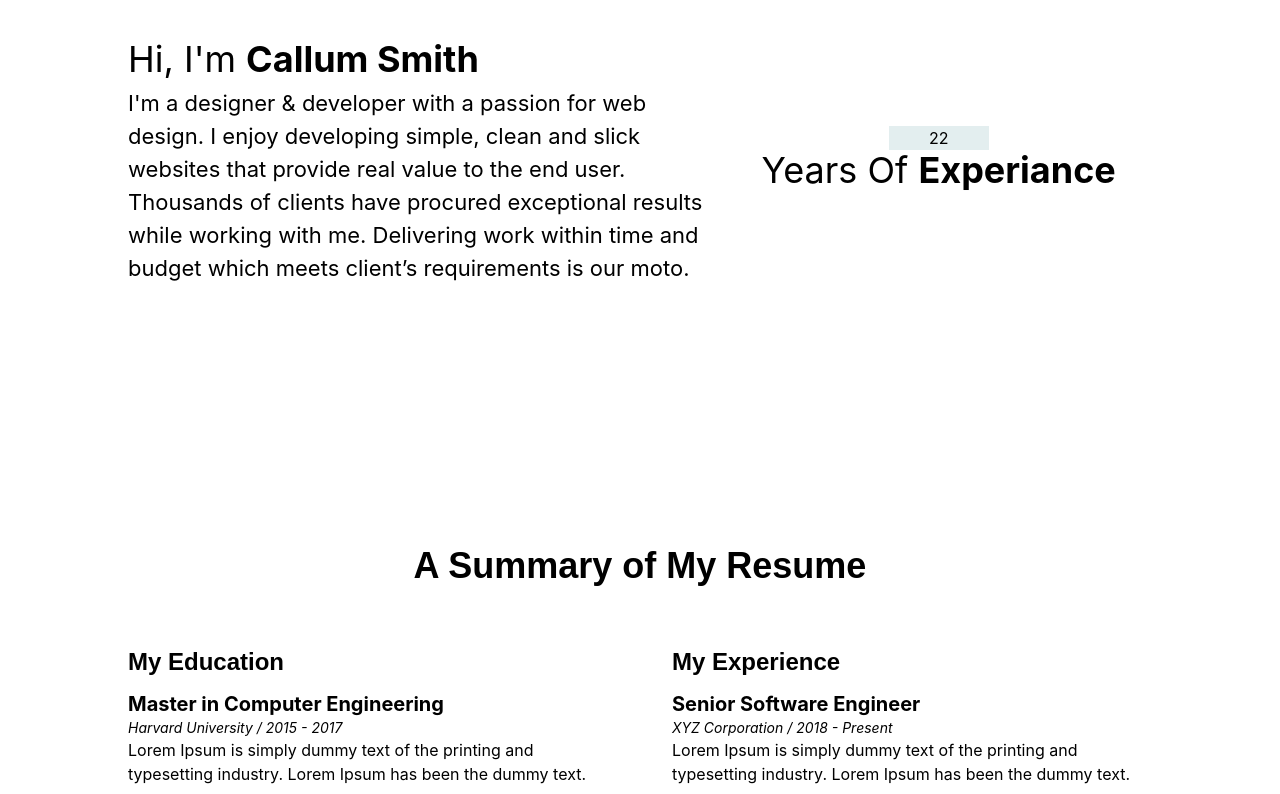
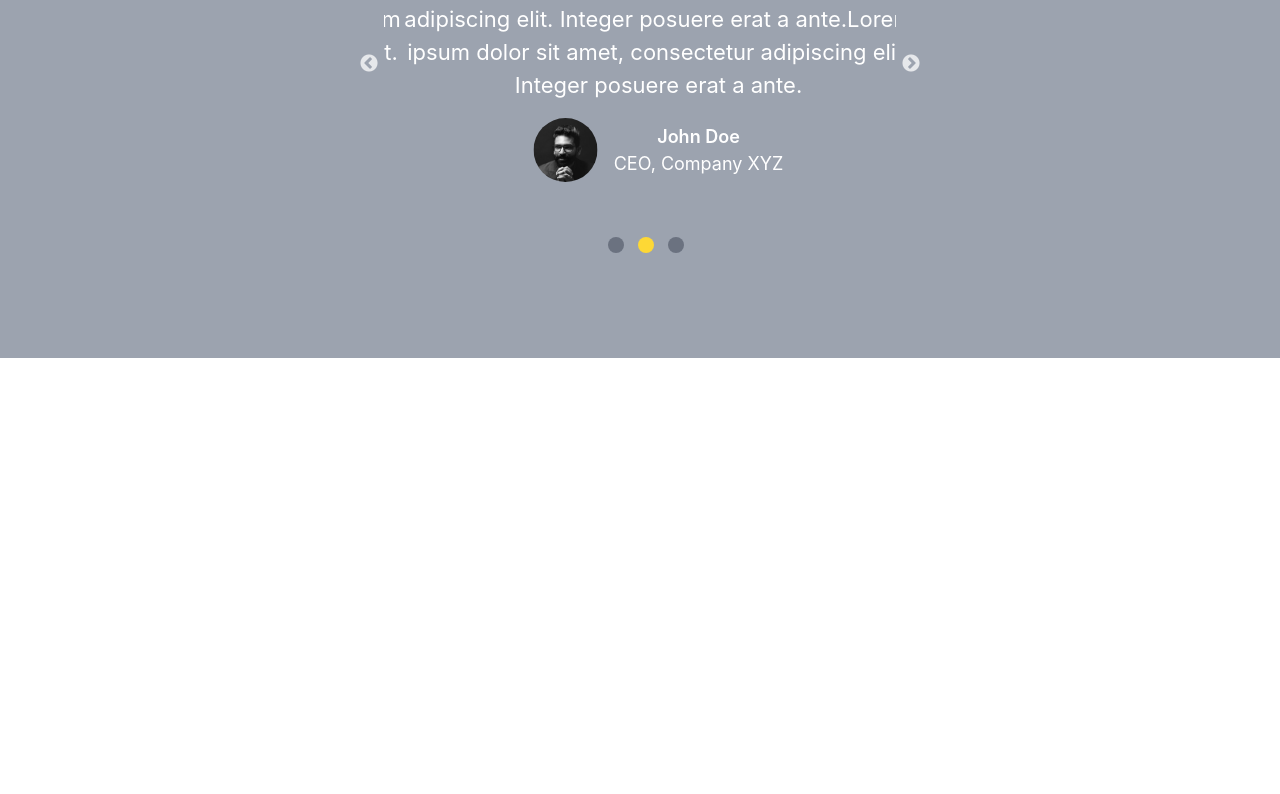
Before and after one commit to saad-shaikh01/boss-portfolio, a React (Create React App) app: page / in a window 1280 px wide. Shown: the part 286-1080 px from the top of the page. After the commit the page ends 800 px from the top, so only its background shows below. Built offline with nearby package versions, Linux system fonts and the light colour scheme.

Commit message:
updated code

```diff
--- a/package.json
+++ b/package.json
@@ -15,6 +15,8 @@
     "react": "^18.2.0",
     "react-dom": "^18.2.0",
     "react-scripts": "5.0.1",
+    "react-slick": "^0.29.0",
+    "slick-carousel": "^1.8.1",
     "tailwindcss": "^3.4.0",
     "web-vitals": "^2.1.4"
   },
--- a/src/App.js
+++ b/src/App.js
@@ -3,13 +3,15 @@ import Hero from '../src/containers/Hero';
 import Service from './containers/Service';
 import About from './containers/About'
 import Resume from './containers/Resume';
+import TestimonialSlider from './containers/TestimonialSlider';
 function App() {
   return (
     <div>
       {/* <Hero/> */}
-      <About/>
+      {/* <About/> */}
       {/* <Service/> */}
-      <Resume />
+      {/* <Resume /> */}
+      <TestimonialSlider />
     </div>
   );
 }
--- a/src/components/Text.jsx
+++ b/src/components/Text.jsx
@@ -12,7 +12,7 @@ export function PrimaryHeading(props) {
 export function SubHeading(props) {
   return (
     <div
-      className={`text-[16px] md:text-[18px] lg:text-[24px] leading-[1] font-space-grotesk font-bold mb-4 ${props.style}`}
+      className={`text-[16px] sm:text-[20px] md:text-[20px] lg:text-[24px] leading-[1] font-space-grotesk font-bold mb-4 ${props.style}`}
     >
       {props.title}
     </div>
@@ -38,7 +38,7 @@ export function PrimaryText(props) {
 export function SecondaryText(props) {
   return (
     <div
-      className={`text-[22px] ${props.style}`}
+      className={` md:text-[20px] lg:text-[22px] ${props.style}`}
     >
       {props.title}
     </div>
--- a/src/containers/Resume.jsx
+++ b/src/containers/Resume.jsx
@@ -1,52 +1,57 @@
-import React from 'react';
-import { PrimaryHeading, SubHeading } from '../components/Text';
+import React from "react";
+import {
+  PrimaryHeading,
+  PrimaryText,
+  SecondaryText,
+  SubHeading,
+} from "../components/Text";
 
 const educationData = [
   {
-    title: 'Master in Computer Engineering',
-    institution: 'Harvard University',
-    duration: '2015 - 2017',
+    title: "Master in Computer Engineering",
+    institution: "Harvard University",
+    duration: "2015 - 2017",
     description:
-      'Lorem Ipsum is simply dummy text of the printing and typesetting industry. Lorem Ipsum has been the dummy text.',
+      "Lorem Ipsum is simply dummy text of the printing and typesetting industry. Lorem Ipsum has been the dummy text.",
   },
   {
-    title: 'Master in Computer Engineering',
-    institution: 'Harvard University',
-    duration: '2015 - 2017',
+    title: "Master in Computer Engineering",
+    institution: "Harvard University",
+    duration: "2015 - 2017",
     description:
-      'Lorem Ipsum is simply dummy text of the printing and typesetting industry. Lorem Ipsum has been the dummy text.',
+      "Lorem Ipsum is simply dummy text of the printing and typesetting industry. Lorem Ipsum has been the dummy text.",
   },
   {
-    title: 'Master in Computer Engineering',
-    institution: 'Harvard University',
-    duration: '2015 - 2017',
+    title: "Master in Computer Engineering",
+    institution: "Harvard University",
+    duration: "2015 - 2017",
     description:
-      'Lorem Ipsum is simply dummy text of the printing and typesetting industry. Lorem Ipsum has been the dummy text.',
+      "Lorem Ipsum is simply dummy text of the printing and typesetting industry. Lorem Ipsum has been the dummy text.",
   },
   // Add more education entries as needed
 ];
 
 const experienceData = [
   {
-    title: 'Senior Software Engineer',
-    company: 'XYZ Corporation',
-    duration: '2018 - Present',
+    title: "Senior Software Engineer",
+    company: "XYZ Corporation",
+    duration: "2018 - Present",
     description:
-      'Lorem Ipsum is simply dummy text of the printing and typesetting industry. Lorem Ipsum has been the dummy text.',
+      "Lorem Ipsum is simply dummy text of the printing and typesetting industry. Lorem Ipsum has been the dummy text.",
   },
   {
-    title: 'Senior Software Engineer',
-    company: 'XYZ Corporation',
-    duration: '2018 - Present',
+    title: "Senior Software Engineer",
+    company: "XYZ Corporation",
+    duration: "2018 - Present",
     description:
-      'Lorem Ipsum is simply dummy text of the printing and typesetting industry. Lorem Ipsum has been the dummy text.',
+      "Lorem Ipsum is simply dummy text of the printing and typesetting industry. Lorem Ipsum has been the dummy text.",
   },
   {
-    title: 'Senior Software Engineer',
-    company: 'XYZ Corporation',
-    duration: '2018 - Present',
+    title: "Senior Software Engineer",
+    company: "XYZ Corporation",
+    duration: "2018 - Present",
     description:
-      'Lorem Ipsum is simply dummy text of the printing and typesetting industry. Lorem Ipsum has been the dummy text.',
+      "Lorem Ipsum is simply dummy text of the printing and typesetting industry. Lorem Ipsum has been the dummy text.",
   },
   // Add more experience entries as needed
 ];
@@ -54,37 +59,53 @@ const experienceData = [
 const Resume = () => {
   return (
     <div className="container mx-auto py-8">
-        <PrimaryHeading title={"A Summary of My Resume"} style={'w-full text-center mb-8 mt-8'} />
-            {/* <h2 className="text-3xl font-bold mb-4">A Summary of My Resume</h2> */}
+      <PrimaryHeading
+        title={"A Summary of My Resume"}
+        style={"w-full text-center mb-8 mt-8"}
+      />
       <div className="flex flex-col md:flex-row mt-2rem lg:mt-[4rem]">
         <div className="md:w-1/2 pr-8">
           <div>
-            <div className="mb-8">
-                <SubHeading title={"My Education"} />
-              {/* <h3 className="text-lg font-bold mb-2">My Education</h3> */}
+            <div className="mb-8 ">
+              <SubHeading style={"lg:text-[28px]"} title={"My Education"} />
+              <div className="border-s ps-4 mt-8 border-dark-primary">
                 {educationData.map((education, index) => (
-                <div key={index} className="mb-4">
-                  <h4 className="text-xl font-bold">{education.title}</h4>
-                  <p className="text-sm italic">{education.institution} / {education.duration}</p>
-                  <p>{education.description}</p>
+                  <div key={index} className="mb-4 border-b pb-6 ">
+                    <SecondaryText
+                      title={education.title}
+                      style={"font-semibold"}
+                    />
+                    <SecondaryText
+                      style={"md:text-[16px] text-[15px]"}
+                      title={`${education.institution} / ${education.duration}`}
+                    />
+                    <PrimaryText title={education.description} />
                   </div>
                 ))}
               </div>
             </div>
           </div>
-        <div className="md:w-1/2 pl-8">
+        </div>
+        <div className="md:w-1/2  md:pl-4 lg:pl-8">
           <div>
             <div className="mb-8">
-            <SubHeading title={"My Experience"} />
+              <SubHeading style={"lg:text-[28px]"} title={"My Experience"} />
 
-              {/* <h3 className="text-lg font-bold mb-2">My Experience</h3> */}
+              <div className="border-l ps-4 mt-8 border-dark-primary">
                 {experienceData.map((experience, index) => (
-                <div key={index} className="mb-4">
-                  <h4 className="text-xl font-bold">{experience.title}</h4>
-                  <p className="text-sm italic">{experience.company} / {experience.duration}</p>
-                  <p>{experience.description}</p>
+                  <div key={index} className="mb-4 border-b pb-6">
+                    <SecondaryText
+                      title={experience.title}
+                      style={"font-semibold"}
+                    />
+                    <SecondaryText
+                      style={"md:text-[16px] text-[15px]"}
+                      title={`${experience.institution} / ${experience.duration}`}
+                    />
+                    <PrimaryText title={experience.description} />
                   </div>
                 ))}
+              </div>
             </div>
           </div>
         </div>
--- /dev/null
+++ b/src/containers/TestimonialSlider.jsx
@@ -0,0 +1,96 @@
+import React from "react";
+import Slider from "react-slick";
+import "slick-carousel/slick/slick.css";
+import "slick-carousel/slick/slick-theme.css";
+import { PrimaryHeading, PrimaryText, SecondaryText } from "../components/Text";
+
+const testimonialData = [
+  {
+    content:
+      "Lorem ipsum dolor sit amet, consectetur adipiscing elit. Integer posuere erat a ante.Lorem ipsum dolor sit amet, consectetur adipiscing elit. Integer posuere erat a ante.",
+    clientName: "John Doe",
+    designation: "CEO, Company XYZ",
+    image: `${require("../assets/images/profile2.jpg")}`, // Replace with image URL or path
+  },
+  {
+    content:
+      "Lorem ipsum dolor sit amet, consectetur adipiscing elit. Integer posuere erat a ante.Lorem ipsum dolor sit amet, consectetur adipiscing elit. Integer posuere erat a ante.",
+    clientName: "John Doe",
+    designation: "CEO, Company XYZ",
+    image: `${require("../assets/images/profile2.jpg")}`, // Replace with image URL or path
+  },
+  {
+    content:
+      "Lorem ipsum dolor sit amet, consectetur adipiscing elit. Integer posuere erat a anteLorem ipsum dolor sit amet, consectetur adipiscing elit. Integer posuere erat a ante..",
+    clientName: "John Doe",
+    designation: "CEO, Company XYZ",
+    image: `${require("../assets/images/profile2.jpg")}`, // Replace with image URL or path
+  },
+];
+
+const TestimonialSlider = () => {
+  const settings = {
+    dots: true,
+    infinite: true,
+    speed: 500,
+    slidesToShow: 1,
+    slidesToScroll: 1,
+    autoplay: true,
+    autoplaySpeed: 5000,
+    appendDots: (dots) => (
+      <div>
+        <ul style={{ margin: "0px" }}> {dots} </ul>
+      </div>
+    ),
+    customPaging: () => (
+      <div className="h-4 w-4 mx-2 mt-10  bg-gray-500 rounded-full hover:bg-violet-600 active:bg-violet-700 focus:outline-none focus:ring focus:ring-violet-300"></div>
+    ),
+    prevArrow: (
+      <button className="slick-prev" style={{ display: "none" }}></button>
+    ),
+    nextArrow: (
+      <button className="slick-next" style={{ display: "none" }}></button>
+    ),
+  };
+
+  return (
+    <div className="bg-gray-400 py-[6rem]">
+      <div className="container w-[60%]  mx-auto lg:my-[4rem]">
+        <div>
+          <PrimaryHeading
+            title={"What Some of my Clients Say"}
+            style={"w-full text-center text-white"}
+          />
+        </div>
+        <Slider {...settings}>
+          {testimonialData.map((testimonial, index) => (
+            <div key={index} className="text-center mt-10">
+              <SecondaryText title={testimonial.content} style={"text-white"} />
+              <div className="flex justify-center items-center my-4 ">
+                <div className="rounded-full overflow-hidden h-16 w-16 flex-shrink-0">
+                  <img
+                    src={testimonial.image}
+                    alt={testimonial.clientName}
+                    className="w-full h-full object-cover"
+                  />
+                </div>
+                <div className="ml-4">
+                  <PrimaryText
+                    title={testimonial.clientName}
+                    style={"font-semibold text-white"}
+                  />
+                  <PrimaryText
+                    title={testimonial.designation}
+                    style={"text-white  text-[14px]"}
+                  />
+                </div>
+              </div>
+            </div>
+          ))}
+        </Slider>
+      </div>
+    </div>
+  );
+};
+
+export default TestimonialSlider;
--- a/src/index.css
+++ b/src/index.css
@@ -19,3 +19,60 @@ code {
 .container {
   padding: 0 10% ;
 }
+
+
+
+/* .slick-dots {
+  bottom: 20px;
+}
+
+.slick-dots li {
+  margin: 0;
+}
+
+.custom-dot {
+  display: inline-block;
+  margin-right: 10px;
+}
+
+.custom-dot span {
+  width: 10px;
+  height: 10px;
+  border-radius: 50%;
+  background-color: #fff;
+  border: 2px solid #fff;
+  transition: all 0.3s ease;
+}
+.slick-dots li {
+  display: flex;
+  justify-content: ;
+  align-items: center;
+  align-content: center;
+  padding: 10px;
+  margin: 30px !;
+  border-radius: 50%;
+  padding: 10px !important;
+  border: 1px solid rebeccapurple;
+}
+.slick-dots li div{
+  margin: 10px ;
+  border: 1px solid black ;
+  background-color: red;
+}
+*/
+
+.slick-dots li.slick-active div {
+  background-color: #fdd835;
+  border-color: #fdd835;
+
+}
+
+.slick-prev,
+.slick-next {
+  display: none;
+}
+
+.slick-slider:hover .slick-prev,
+.slick-slider:hover .slick-next {
+  display: block !important;
+}
```
Also changed, not shown: 1 other file (tests, documents, lock files or other folders). Lines whose indentation alone changed are shown as unchanged.
